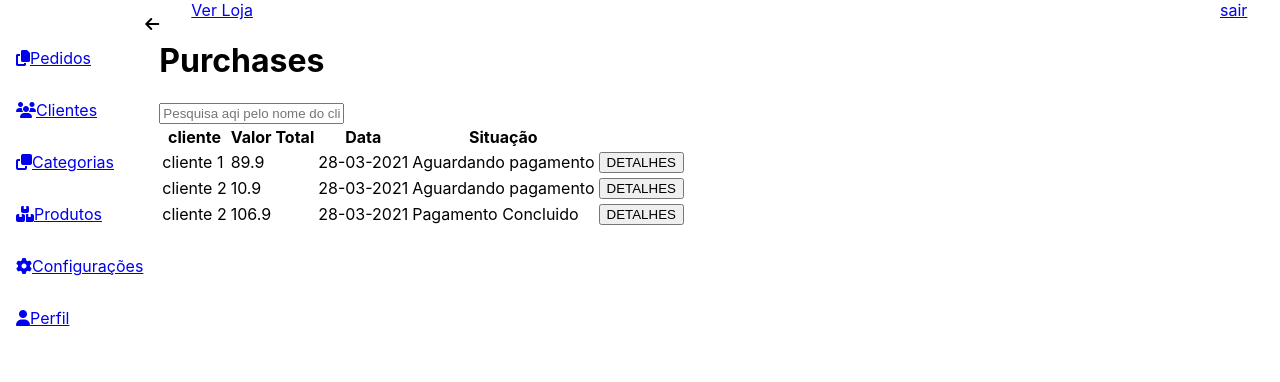
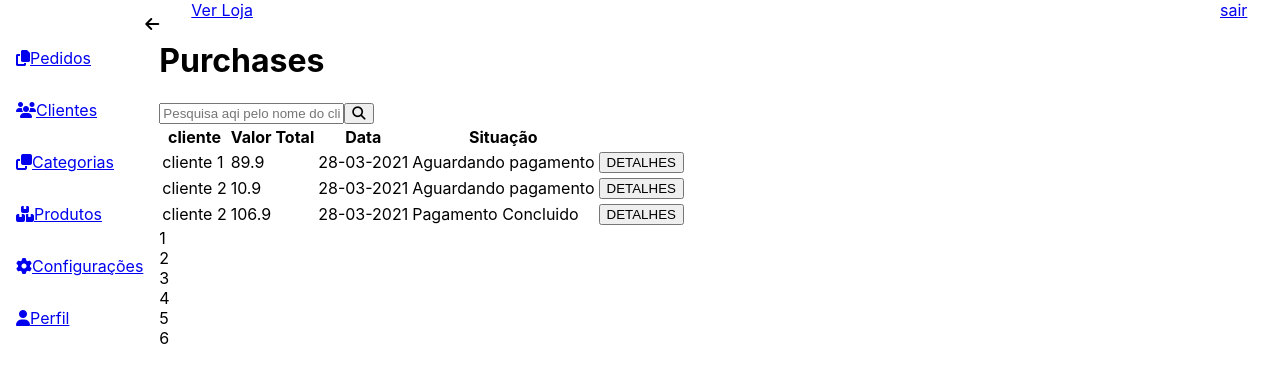
Before and after one commit to vhfuly/ecommerce-dashboard, a React (Create React App) app: page /#/ in a window 1280 px wide. Shown: the top 382 px of the page. Built offline with nearby package versions, Linux system fonts and the light colour scheme.

Commit message:
feat:create component PaginationSimple

```diff
--- a/src/components/Imputs/Search.tsx
+++ b/src/components/Imputs/Search.tsx
@@ -4,11 +4,15 @@ type Props = {
   value: string;
   placeholder: string;
   onChange: any;
+  onClick: Function;
 }
 
 const Search: React.FC<Props> = props => (
   <div className='search'>
-    <input {...props }/>
+    <input value={props.value} placeholder={props.placeholder} onChange={(event) => props.onChange(event) }/>
+    <button>
+      <i className='fas fa-search' onClick={() => props.onClick()}/>
+    </button>
   </div>
 )
 
--- /dev/null
+++ b/src/components/Pagination/Simple.tsx
@@ -0,0 +1,32 @@
+import React from 'react';
+
+type Props = {
+  offset: number;
+  total: number;
+  limit: number;
+  onClick: any;
+}
+
+const PaginationSimple: React.FC<Props> = props => {
+  const numberOfPages = Math.ceil(props.total/ props.limit);
+
+  return (
+    <div className='pagination'>
+      {
+        [...Array(numberOfPages).keys()].map((number, index) => {
+          const currentPage = number * props.limit
+          return (
+            <div
+                className={`pagination-item ${currentPage === props.offset ? 'pagination-item-active' :''}`}
+                onClick={() => props.onClick(currentPage)}
+                key={index}>
+                { number + 1 }
+            </div>
+        );
+        })
+      }
+    </div>
+  )
+}
+
+export default PaginationSimple;
--- a/src/containers/Purchases/index.tsx
+++ b/src/containers/Purchases/index.tsx
@@ -2,13 +2,16 @@ import React, { useState } from 'react';
 import { format } from 'date-fns'
 import Title from '../../components/Text/Title';
 import Search from '../../components/Imputs/Search';
+import Pagination from '../../components/Pagination/Simple';
 
 import SimpleTable from '../../components/Tables/Simple';
 
 
 const Purchases: React.FC = () => {
   const [search, setSearch] = useState('');
-  const onChangeSearch = (event: React.ChangeEvent<HTMLInputElement>) => setSearch(event.target.value)
+  const [current, setCurrent] = useState(0);
+  const onChangeSearch = (event: React.ChangeEvent<HTMLInputElement>) => setSearch(event.target.value);
+  const changeCurrentNumber = (current: number )=> setCurrent(current);
   const data: Data[] = [
     {
       'client': 'cliente 1',
@@ -42,6 +45,7 @@ const Purchases: React.FC = () => {
     situacao: string;
     botãoDetalhes: string;
   }
+
   return (
     <div className='Purchases'>
       <div className='card'>
@@ -50,13 +54,18 @@ const Purchases: React.FC = () => {
           value ={search}
           placeholder={'Pesquisa aqi pelo nome do cliente ...'}
           onChange={(event: React.ChangeEvent<HTMLInputElement>) => onChangeSearch(event) }
+          onClick={ () => alert('Pesquisando...!')}
         />
         <SimpleTable
           header = { ['cliente', 'Valor Total', 'Data', 'Situação' ]}
           data = {data}
         />
-        {/*
-        <Pagination /> */}
+        <Pagination
+          offset = {current}
+          total = {120}
+          limit = {20}
+          onClick ={ (currentNumber: number) => changeCurrentNumber(currentNumber)}
+        />
       </div>
     </div>
   )
--- a/tsconfig.json
+++ b/tsconfig.json
@@ -1,6 +1,7 @@
 {
   "compilerOptions": {
     "target": "es5",
+    "downlevelIteration": true,
     "lib": [
       "dom",
       "dom.iterable",
```
